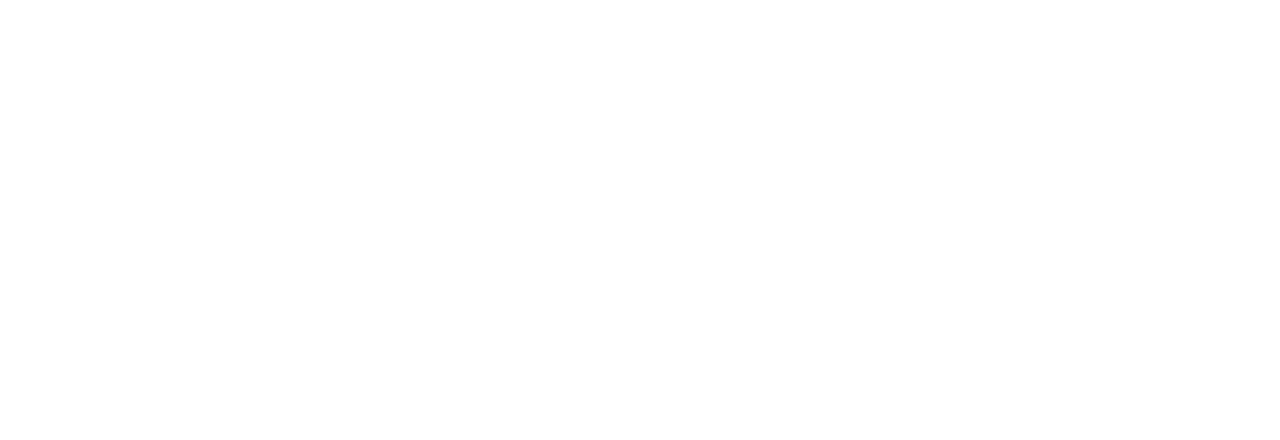
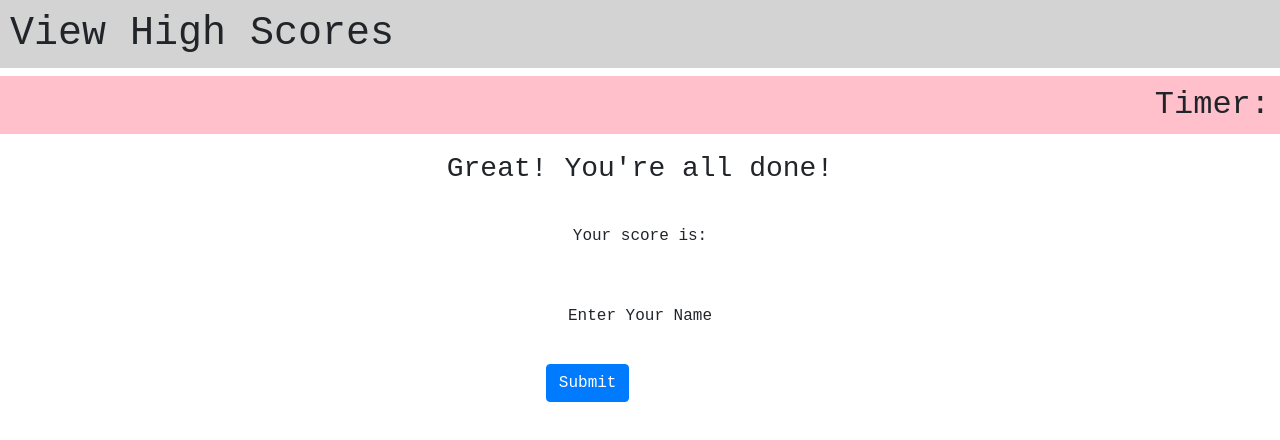
Before and after one commit to valeriehill75/H4-code-quiz, a plain HTML site: page quizscore.html in a window 1280 px wide. Drawn offline with nearby package versions, Linux system fonts and the light colour scheme.

Commit message:
removing redundant files, fine tuning more css.

```diff
--- a/codequiz.css
+++ /dev/null
@@ -1,28 +0,0 @@
-* {
-    font-family: 'Courier New', Courier, monospace;
-}
-
-h1 {
-    background-color: lightgrey;
-    padding: 10px;
-}
-
-h2 {
-    padding: 10px;
-    text-align: right;
-    background-color: pink;
-}
-
-h3 {
-    text-align: center;
-    padding: 10px
-}
-
-p {
-    text-align: center;
-    padding: 10px;
-}
-
-.btn-primary {
-align-items: center;
-}
--- a/quizquestions.css
+++ /dev/null
@@ -1,19 +0,0 @@
-* {
-    font-family: 'Courier New', Courier, monospace;
-}
-
-h1 {
-    background-color: lightgrey;
-    padding: 10px;
-}
-
-h2 {
-    padding: 10px;
-    text-align: right;
-    background-color: pink;
-}
-
-p {
-    text-align: center;
-    padding: 20px
-}
--- a/quizscore.html
+++ b/quizscore.html
@@ -0,0 +1,99 @@
+<!DOCTYPE html>
+<html lang="en">
+<head>
+    <meta charset="UTF-8">
+    <meta name="viewport" content="width=device-width, initial-scale=1.0">
+    <link rel="stylesheet" href="https://stackpath.bootstrapcdn.com/bootstrap/4.4.1/css/bootstrap.min.css" integrity="sha384-Vkoo8x4CGsO3+Hhxv8T/Q5PaXtkKtu6ug5TOeNV6gBiFeWPGFN9MuhOf23Q9Ifjh" crossorigin="anonymous">
+    <title>JS Code Quiz</title>
+</head>
+
+<style>
+        * {
+        font-family: 'Courier New', Courier, monospace;
+    }
+
+    h1 {
+        background-color: lightgrey;
+        padding: 10px;
+    }
+
+    h2 {
+        padding: 10px;
+        text-align: right;
+        background-color: pink;
+    }
+
+    h3 {
+        text-align: center;
+        padding: 10px
+    }
+
+    p {
+        text-align: center;
+        padding: 20px
+    }
+</style>
+
+<body>
+    <h1>View High Scores</h1>
+    <h2>Timer:</h2>
+
+    <div class="wrapper">
+        <div class="row">
+
+            <div class=col-sm-3>
+            </div>
+
+            <div class=col-sm-6>
+                <h3>Great! You're all done!</h3>
+            </div>
+
+            <div class=col-sm-3>
+            </div>
+
+        </div>
+
+        <div class="row">
+
+            <div class=col-sm-3>
+            </div>
+
+            <div class=col-sm-6>
+                <p>Your score is:</p>
+            </div>
+
+            <div class=col-sm-3>
+            </div>
+        </div>
+
+        <div class="row">
+
+            <div class=col-sm-3>
+            </div>
+
+            <div class=col-sm-6>
+                <p>Enter Your Name</p>
+            </div>
+
+            <div class=col-sm-3>
+            </div>
+        </div>
+
+        <div class="row">
+
+            <div class=col-sm-5>
+            </div>
+
+            <div class=col-sm-2>
+                <button type="button" class="btn btn-primary">Submit</button>
+            </div>
+
+            <div class=col-sm-5>
+            </div>
+
+        </div>
+
+    </div>
+
+</body>
+</html>
```
Also changed, not shown: codequiz.html (+32 -1 lines), quizquestions.html (+23 -1 lines), codequiz.js (deleted), highscore.css (deleted), quizscore.css (deleted), 1 other file.
